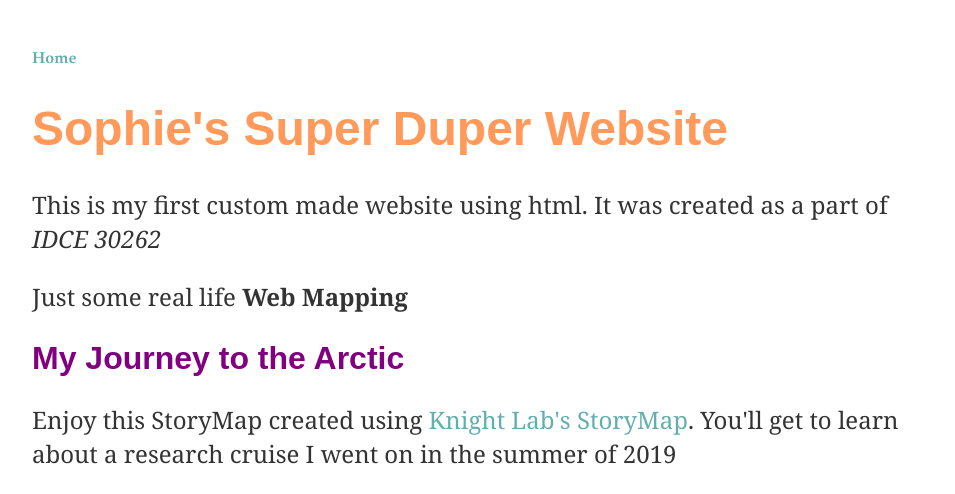
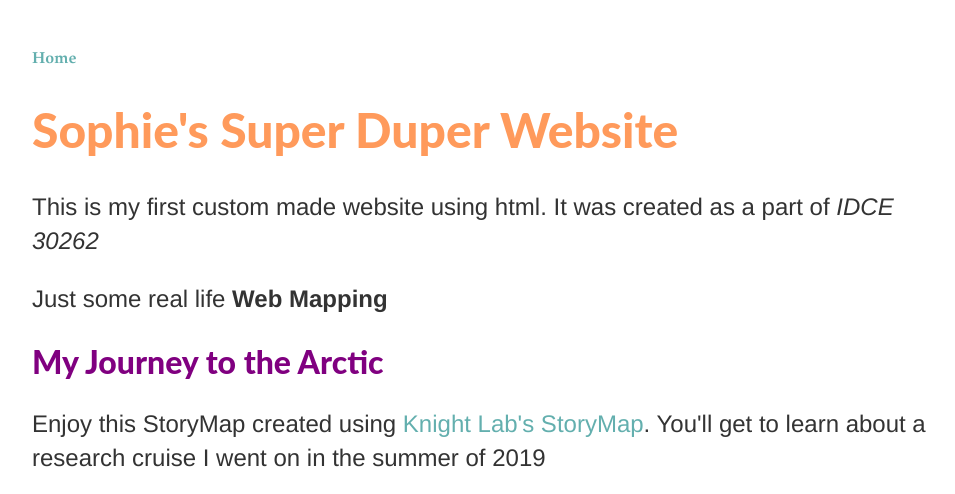
Before and after one commit to sophspilio/sophspilio.github.io, a Jekyll site: the page built from index.html, in a window 1280 px wide. Shown: the top 494 px of the page, without its empty margins (160-1115 px from the left). Built offline with Jekyll 4.4.1, drawn with Linux system fonts in a browser that asks for light colours; grey boxes are pictures that could not be loaded.

Commit message:
Update main.css

```diff
--- a/css/main.css
+++ b/css/main.css
@@ -22,19 +22,19 @@ a:hover {
 }
 h1 {
     font-size: 3em;
-    font-family: 'Josefins Sans', 'Arial', 'Sans-Serif';
+    font-family: 'Lato Heavy', 'Arial', 'Sans-Serif';
     color: #FF9A5B;
 }
 h2 {
     font-size: 2em;
-    font-family: 'Josefins Sans', 'Arial', 'Sans-Serif';
+    font-family: 'Lato Heavy', 'Arial', 'Sans-Serif';
     color: #800080;
 }
 p {
     font-size: 1.5em;
     line-height: 1.4em;
     color: #333;
-    font-family: 'Georgia', 'Arial', 'Serif';
+    font-family: 'Merriweather', 'Helvetica', 'Serif';
 }
 footer {
     border-top: 1px solid #d5d5d5;
```
